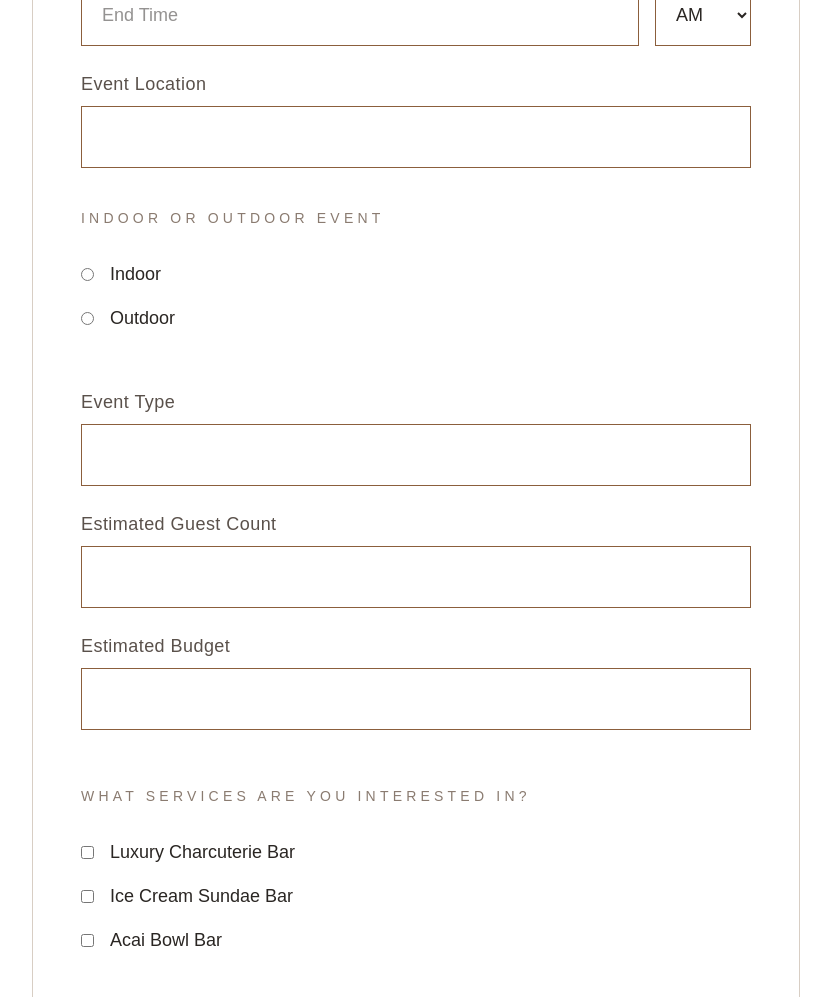
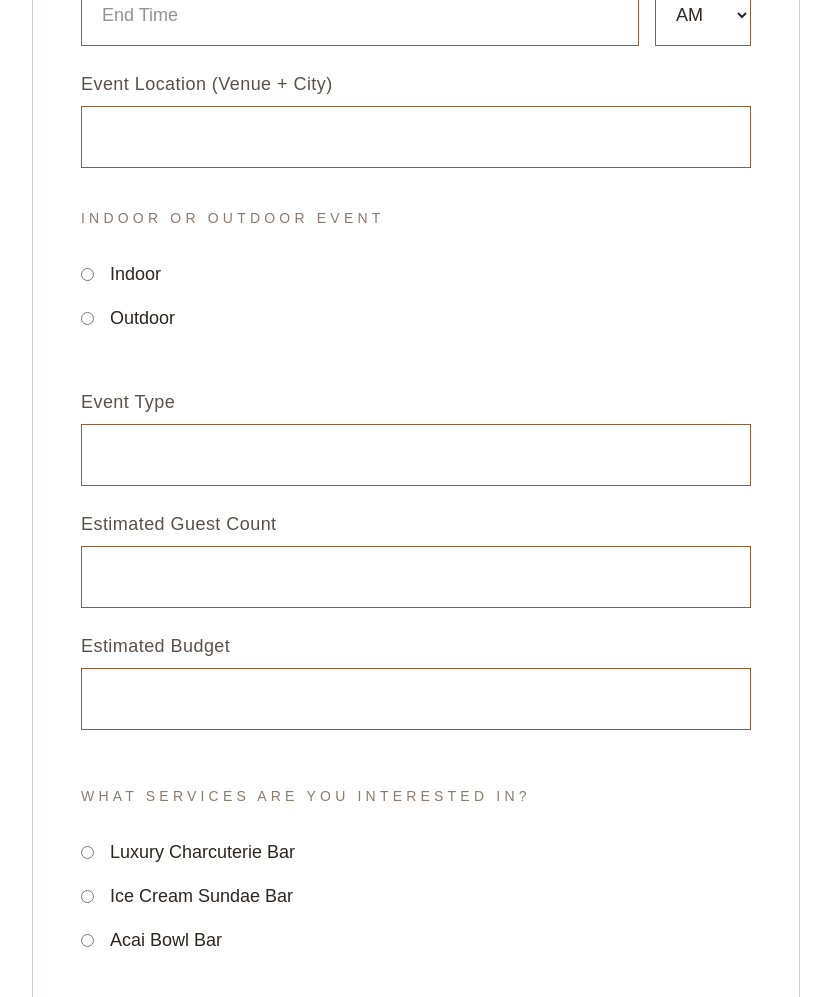
Before and after one commit to BrieGrazeful/briegrazeful, a Next.js app: page /inquiry in a window 1280 px wide. Shown: the part 1363-2360 px from the top of the page, without its empty margins (224-1055 px from the left). Built offline with nearby package versions, Linux system fonts and the light colour scheme.

Commit message:
quick edits

```diff
--- a/app/inquiry/page.tsx
+++ b/app/inquiry/page.tsx
@@ -221,7 +221,7 @@ if (response.ok) {
                     htmlFor="location"
                     className="block text-lg tracking-wide text-[#5A514B]"
                   >
-                    Event Location
+                    Event Location (Venue + City)
                   </label>
 
                   <input
@@ -321,7 +321,7 @@ if (response.ok) {
 
                   <label className="flex items-center gap-4">
                     <input
-                      type="checkbox"
+                      type="radio"
                       name="services"
                       value="Luxury Charcuterie Bar"
                     />
@@ -330,7 +330,7 @@ if (response.ok) {
 
                   <label className="flex items-center gap-4">
                     <input
-                      type="checkbox"
+                      type="radio"
                       name="services"
                       value="Ice Cream Sundae Bar"
                     />
@@ -339,7 +339,7 @@ if (response.ok) {
 
                   <label className="flex items-center gap-4">
                     <input
-                      type="checkbox"
+                      type="radio"
                       name="services"
                       value="Acai Bowl Bar"
                     />
```
